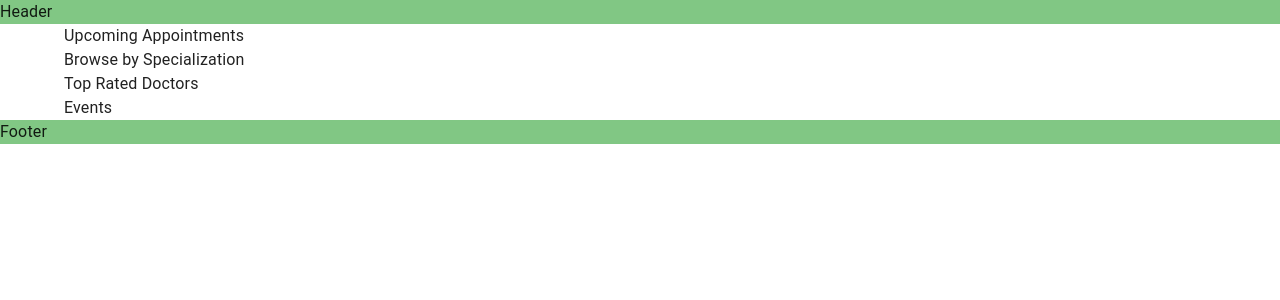
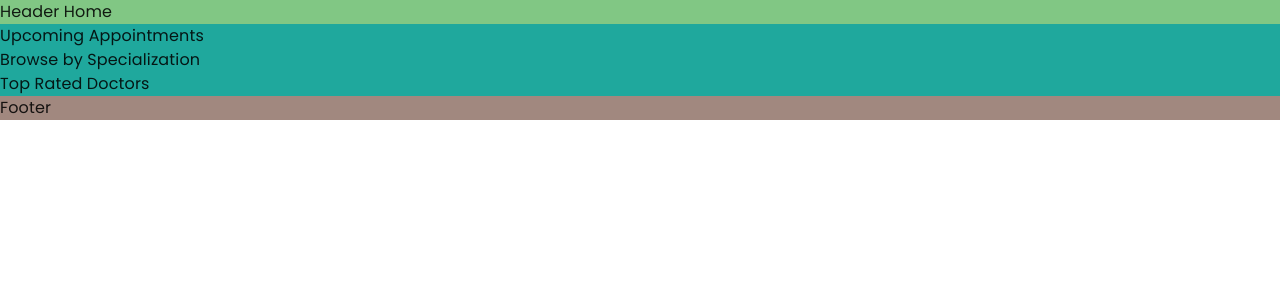
Before and after one commit to Tokhirjonov15/medbook-next, a Next.js app: page / in a window 1280 px wide. Shown: the top 300 px of the page. Built offline with nearby package versions, Linux system fonts and the light colour scheme.

Commit message:
feat: SASS integration

```diff
--- a/package.json
+++ b/package.json
@@ -14,7 +14,9 @@
     "@mui/material": "^5.10.1",
     "next": "16.1.4",
     "react": "19.2.3",
-    "react-dom": "19.2.3"
+    "react-dom": "19.2.3",
+    "sass": "^1.49.9",
+    "sass-loader": "^12.6.0"
   },
   "devDependencies": {
     "@types/node": "^20",
--- a/pages/_app.tsx
+++ b/pages/_app.tsx
@@ -2,6 +2,7 @@
 import { createTheme, ThemeProvider } from "@mui/material/styles";
 import type { AppProps } from "next/app";
 import { useState } from "react";
+import "../scss/app.scss";
 
 export default function App({ Component, pageProps }: AppProps) {
   //@ts-ignore
--- a/pages/index.tsx
+++ b/pages/index.tsx
@@ -1,18 +1,23 @@
-import { Box, Container, Stack } from "@mui/material";
+import withLayoutMain from "@/libs/components/layout/LayoutHome";
+import { Stack } from "@mui/material";
+import { NextPage } from "next";
 
-export default function Home() {
+const Home: NextPage = () => {
   return (
-    <>
-      <Stack sx={{ background: "#81c784" }}>Header</Stack>
-      <Container>
-        <Stack flexDirection={"column"}>
-          <Box>Upcoming Appointments</Box>
-          <Box>Browse by Specialization</Box>
-          <Box>Top Rated Doctors</Box>
-          <Box>Events</Box>
+    <Stack>
+      <Stack flexDirection={"column"}>
+        <Stack>
+          <Stack className="container">Upcoming Appointments</Stack>
         </Stack>
-      </Container>
-      <Stack sx={{ background: "#81c784" }}>Footer</Stack>
-    </>
+        <Stack>
+          <Stack className="container">Browse by Specialization</Stack>
+        </Stack>
+        <Stack>
+          <Stack className="container">Top Rated Doctors</Stack>
+        </Stack>
+      </Stack>
+    </Stack>
   );
-}
+};
+
+export default withLayoutMain(Home);
--- /dev/null
+++ b/scss/app.scss
@@ -0,0 +1,16 @@
+/** IMPORTS **/
+@import "variables.scss";
+@import "reset.scss";
+
+/** VERSION: PC **/
+#pc-wrap {
+  width: 100%;
+  height: 100%;
+  .container {
+    position: relative;
+    width: 1300px;
+    margin: 0 auto;
+    display: flex;
+    background: rgb(31, 168, 157);
+  }
+}
--- /dev/null
+++ b/scss/reset.scss
@@ -0,0 +1,157 @@
+/* RESET */
+
+html,
+body,
+div,
+span,
+applet,
+object,
+iframe,
+h1,
+h2,
+h3,
+h4,
+h5,
+h6,
+p,
+blockquote,
+pre,
+a,
+abbr,
+acronym,
+address,
+big,
+cite,
+code,
+del,
+dfn,
+em,
+img,
+ins,
+kbd,
+q,
+s,
+samp,
+small,
+strike,
+strong,
+sub,
+sup,
+tt,
+var,
+b,
+u,
+i,
+center,
+dl,
+dt,
+dd,
+ol,
+ul,
+li,
+fieldset,
+form,
+label,
+legend,
+table,
+caption,
+tbody,
+tfoot,
+thead,
+tr,
+th,
+td,
+article,
+aside,
+canvas,
+details,
+embed,
+figure,
+figcaption,
+footer,
+header,
+hgroup,
+menu,
+nav,
+output,
+ruby,
+section,
+summary,
+time,
+mark,
+audio,
+video,
+textarea {
+  margin: 0;
+  padding: 0;
+  border: 0;
+  font-size: 100%;
+  vertical-align: baseline;
+  font-family: $font;
+}
+article,
+aside,
+details,
+figcaption,
+figure,
+footer,
+header,
+hgroup,
+menu,
+nav,
+section {
+  display: block;
+}
+body {
+  line-height: 1;
+}
+ol,
+ul {
+  list-style: none;
+}
+a {
+  text-decoration: none;
+  color: inherit;
+}
+img {
+  vertical-align: bottom;
+  &.project_card {
+    width: 100%;
+    height: auto;
+    border-radius: 10px;
+  }
+}
+blockquote,
+q {
+  quotes: none;
+}
+blockquote:before,
+blockquote:after,
+q:before,
+q:after {
+  content: "";
+  content: none;
+}
+table {
+  border-collapse: collapse;
+  border-spacing: 0;
+}
+input[type="text"]::-ms-clear,
+input[type="text"]::-ms-reveal,
+input[type="password"]::-ms-clear,
+input[type="password"]::-ms-reveal {
+  display: none;
+  width: 0;
+  height: 0;
+}
+textarea:focus {
+  outline: 0;
+}
+#simple-tabpanel-all {
+  & > div {
+    padding: 0;
+  }
+}
+.css-10klw3m {
+  height: auto;
+}
--- /dev/null
+++ b/scss/variables.scss
@@ -0,0 +1,5 @@
+/** VARIABLES **/
+
+@import url('https://fonts.googleapis.com/css2?family=Poppins:ital,wght@0,100;0,200;0,300;0,400;0,500;0,600;0,700;0,800;0,900;1,100;1,200;1,300;1,400;1,500;1,600;1,700;1,800;1,900&display=swap');
+
+$font: 'Poppins', sans-serif;
```
Also changed, not shown: 1 other file (tests, documents, lock files or other folders).
